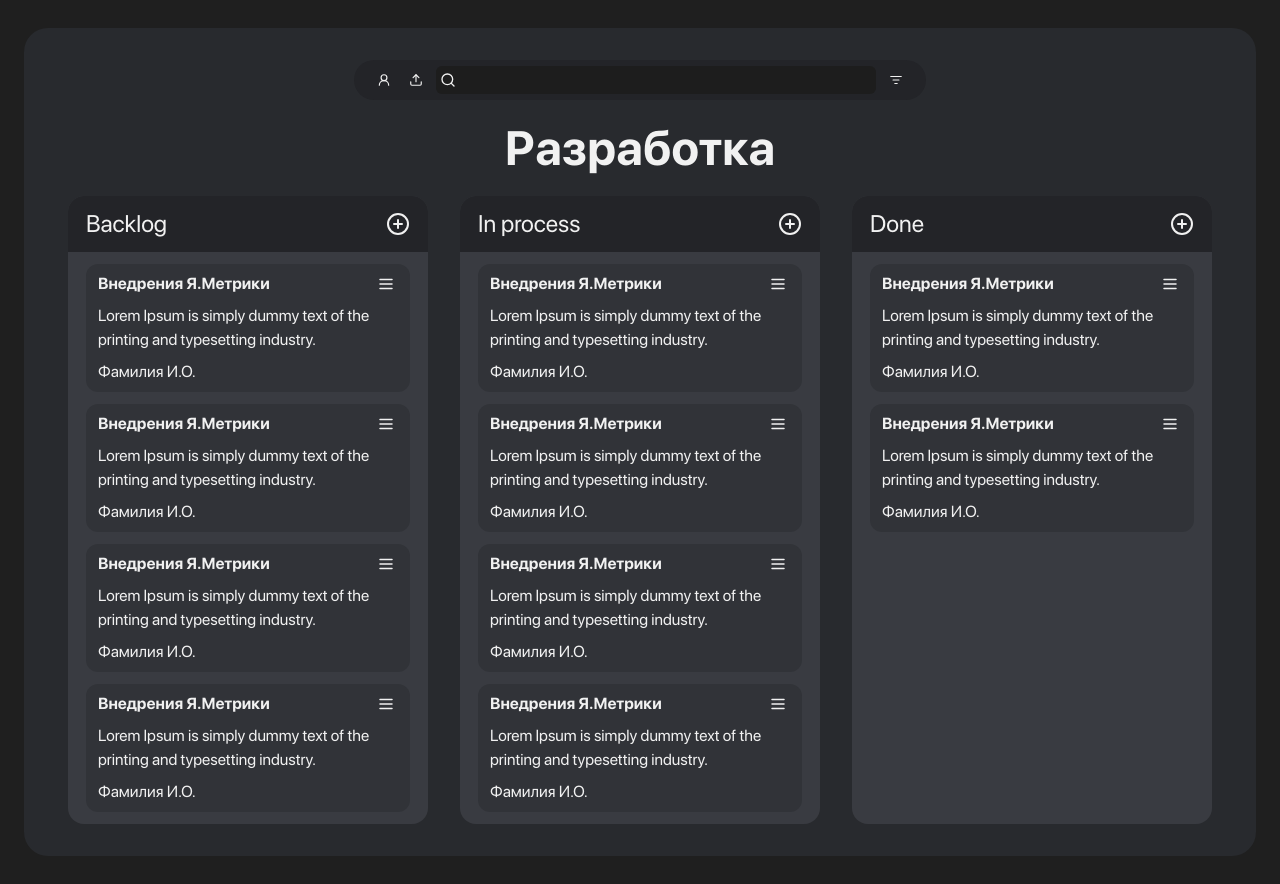
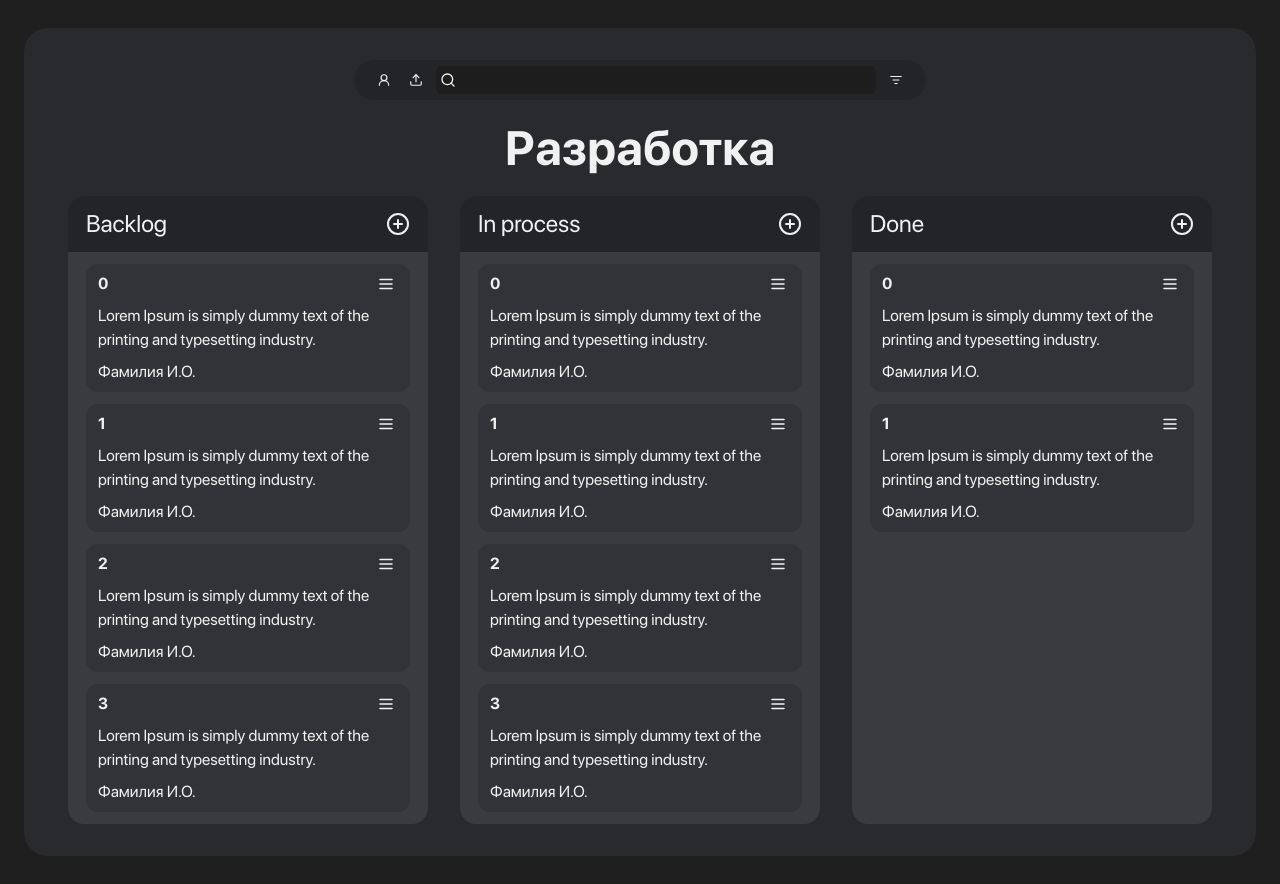
Before and after one commit to BigEnterpriseTechCorporation/Frontend, a Next.js app: page / in a window 1280 px wide. Built offline with nearby package versions, Linux system fonts and the light colour scheme.

Commit message:
feat: init drag and drop

```diff
--- a/app/page.tsx
+++ b/app/page.tsx
@@ -10,6 +10,8 @@ import tasks from '@/data/tasks.json'
 import { Reorder } from 'framer-motion'
 import { useState } from 'react'
 import AddTask from '@/components/layout/addTask'
+
+import { DragDropContext } from '@hello-pangea/dnd'
 
 export interface task {
 	taskId: number
@@ -25,24 +27,81 @@ export interface groupTask {
 }
 
 export default function Home() {
+	const [groups, setGroups] = useState<{ [index: number]: groupTask }>(Object.assign({}, taskGroups))
+
+	const onDragEnd = (result: { destination: any; source: any; draggableId: any }) => {
+		const { destination, source, draggableId } = result
+
+		if (!destination) {
+			return
+		}
+
+		if (destination.droppableId === source.droppableId && destination.index === source.index) {
+			return
+		}
+
+		const startTaskGroup = taskGroups[source.droppableId]
+		const endTaskGroup = taskGroups[destination.droppableId]
+
+		if (startTaskGroup === endTaskGroup) {
+			const newTaskIds = startTaskGroup.tasksIds.splice(source.index, 1).splice(destination.index, 0, draggableId)
+
+			const newGroup: groupTask = {
+				...startTaskGroup,
+				tasksIds: newTaskIds,
+			}
+
+			setGroups(prev => {
+				return {
+					...prev,
+					[startTaskGroup.groupId - 1]: newGroup,
+				}
+			})
+		}
+
+		const startTaskIds = Array.from(startTaskGroup.tasksIds).splice(source.index, 1)
+		const newStartGroup = {
+			...startTaskGroup,
+			taskIds: startTaskIds,
+		}
+
+		const endTaskIds = Array.from(endTaskGroup.tasksIds).splice(destination.index, 0, draggableId)
+		const newEndGroup = {
+			...endTaskGroup,
+			taskIds: endTaskIds,
+		}
+
+		setGroups(prev => {
+			return {
+				...prev,
+				[startTaskGroup.groupId - 1]: newStartGroup,
+				[endTaskGroup.groupId - 1]: newEndGroup,
+			}
+		})
+	}
+
 	return (
 		<Provider store={store}>
 			<div className="flex justify-center items-center h-min-screen sm:px-6 sm:py-7">
 				<section className="bg-DT_WTBack w-full h-full sm:px-11 px-4 py-8 sm:rounded-3xl">
 					<Navigation />
 					<h1 className="font-bold sm:text-5xl text-4xl text-center py-6">Разработка</h1>
-					<main
-						className="w-full grid gap-8 lg:grid-cols-3"
-						style={{gridTemplateRows:`repeat(${Math.ceil(taskGroups.length/3)},minmax(0,1fr))`}}
-						>
-						{
-							taskGroups.map(({groupId,name,tasksIds})=>{
-								return(
-									<TaskGroup key={`taskGroup_${groupId}`} groupId={groupId} name={name} tasksIds={tasksIds}/>
+					<DragDropContext onDragEnd={onDragEnd}>
+						<main
+							className="w-full grid gap-8 lg:grid-cols-3"
+							style={{ gridTemplateRows: `repeat(${Math.ceil(taskGroups.length / 3)},minmax(0,1fr))` }}>
+							{Object.values(groups).map(({ groupId, name, tasksIds }) => {
+								return (
+									<TaskGroup
+										key={`taskGroup_${groupId}`}
+										groupId={groupId}
+										name={name}
+										tasksIds={tasksIds}
+									/>
 								)
-							})
-						}
-					</main>
+							})}
+						</main>
+					</DragDropContext>
 				</section>
 				<AddTask />
 				<FullTask />
--- a/components/ui/task.tsx
+++ b/components/ui/task.tsx
@@ -4,17 +4,19 @@ import { useAppDispatch } from '@/lib/redux/hooks'
 import { chooseDragTaskId } from '@/lib/redux/slices/dragSlice'
 import { chooseTaskId, toggleFullTasks } from '@/lib/redux/slices/fullTaskSlice'
 import { cn } from '@/utils/css'
+import { Draggable } from '@hello-pangea/dnd'
 import { Menu } from 'lucide-react'
-import { ComponentPropsWithoutRef } from 'react'
+import { ComponentPropsWithRef } from 'react'
 
-interface TaskProps extends ComponentPropsWithoutRef<'section'>, task {
+interface TaskProps extends ComponentPropsWithRef<'section'>, task {
+	index: number
 	taskId: number
 	title: string
 	description: string
 	assignee: string
 }
 
-export default function Task({ taskId, title, description, assignee, ...props }: TaskProps) {
+export default function Task({ index, taskId, title, description, assignee, ...props }: TaskProps) {
 	const dispatch = useAppDispatch()
 
 	function createShortDescription() {
@@ -25,11 +27,18 @@ export default function Task({ taskId, title, description, assignee, ...props }:
 	}
 
 	return (
+		<Draggable
+			draggableId={`${taskId}`}
+			index={index}>
+			{provided => (
 				<section
 					className={cn('bg-DT_Backl', 'px-3 py-2', 'rounded-xl', 'w-full h-min-[7.5rem]', 'grid grid-rows-[max-content_auto_max-content]')}
-			draggable>
-			<div className={cn("flex justify-between items-center","mb-2")}>
-				<h3 className="font-semibold">{title}</h3>
+					{...provided.draggableProps}
+					{...provided.dragHandleProps}
+					ref={provided.innerRef}
+					>
+					<div className={cn('flex justify-between items-center', 'mb-2')}>
+						<h3 className="font-semibold">{index}</h3>
 						<button
 							type="button"
 							onClick={() => {
@@ -42,5 +51,7 @@ export default function Task({ taskId, title, description, assignee, ...props }:
 					<h2 className="mb-2">{createShortDescription()}</h2>
 					<h2>{assignee}</h2>
 				</section>
+			)}
+		</Draggable>
 	)
 }
--- a/components/ui/taskGroup.tsx
+++ b/components/ui/taskGroup.tsx
@@ -5,32 +5,51 @@ import tasks from '@/data/tasks.json'
 import { cn } from '@/utils/css'
 import { CirclePlus } from 'lucide-react'
 import { ComponentPropsWithoutRef } from 'react'
-import Task from "@/components/ui/task"
+import Task from '@/components/ui/task'
 import { useAppDispatch } from '@/lib/redux/hooks'
 import { toggleAddTasks } from '@/lib/redux/slices/addTaskSlice'
+import { Droppable } from '@hello-pangea/dnd'
 
-interface TaskGroupProps extends ComponentPropsWithoutRef<"div">, groupTask{}
+interface TaskGroupProps extends ComponentPropsWithoutRef<'div'>, groupTask {}
 
-export default function TaskGroup({groupId,name,tasksIds,...props}:TaskGroupProps) {
+export default function TaskGroup({ groupId, name, tasksIds, ...props }: TaskGroupProps) {
 	const dispatch = useAppDispatch()
 
 	return (
+		<Droppable droppableId={`${groupId}`}>
+			{(provided) => (
 				<div
-			className={cn('bg-DT_TextboxEText',"rounded-2xl")}
-			{...props}>
-			<div className={cn('flex justify-between items-center', 'bg-DT_BacklLable', "rounded-t-2xl", "py-3 px-4.5")}>
-				<h3 className='text-2xl'>{name}</h3>
-				<button onClick={()=>dispatch(toggleAddTasks())} className='h-1/2'>
-					<CirclePlus className='h-full'/>
+					className={cn('bg-DT_TextboxEText', 'rounded-2xl')}
+					ref = {provided.innerRef}
+					{...props}
+					{...provided.droppableProps}
+					>
+					<div className={cn('flex justify-between items-center', 'bg-DT_BacklLable', 'rounded-t-2xl', 'py-3 px-4.5')}>
+						<h3 className="text-2xl">{name}</h3>
+						<button
+							onClick={() => dispatch(toggleAddTasks())}
+							className="h-1/2">
+							<CirclePlus className="h-full" />
 						</button>
 					</div>
-			<div className={cn("px-4.5 py-3","flex flex-col gap-3")}>
-				{tasksIds.map(taskId => {
+					<div className={cn('px-4.5 py-3', 'flex flex-col gap-3')}>
+						{tasksIds.map((taskId,index) => {
 							const task = tasks[taskId - 1]
-				return <Task key={`task_${taskId}`} taskId={taskId} title={task.title} description={task.description} assignee={task.assignee}/>
+							return (
+								<Task
+									key={`task_${taskId}`}
+									index={index}
+									taskId={taskId}
+									title={task.title}
+									description={task.description}
+									assignee={task.assignee}
+								/>
+							)
 						})}
 					</div>
-
+					{provided.placeholder}
 				</div>
+			)}
+		</Droppable>
 	)
 }
--- a/package.json
+++ b/package.json
@@ -9,6 +9,7 @@
     "lint": "next lint"
   },
   "dependencies": {
+    "@hello-pangea/dnd": "^17.0.0",
     "@reduxjs/toolkit": "^2.3.0",
     "clsx": "^2.1.1",
     "framer-motion": "^11.11.10",
@@ -16,11 +17,10 @@
     "next": "^15.0.1",
     "password-validator": "^5.3.0",
     "react": "^18.3.1",
-    "react-dnd": "^16.0.1",
     "react-dom": "^18.3.1",
+    "react-quill-new": "^3.3.3",
     "react-redux": "^9.1.2",
-    "tailwind-merge": "^2.5.4",
-    "react-quill-new": "^3.3.3"
+    "tailwind-merge": "^2.5.4"
   },
   "devDependencies": {
     "@types/node": "^20",
```
Lines whose indentation alone changed are shown as unchanged.
